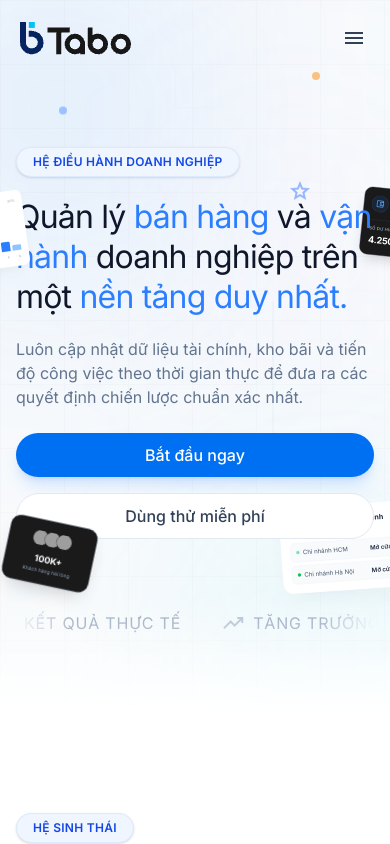
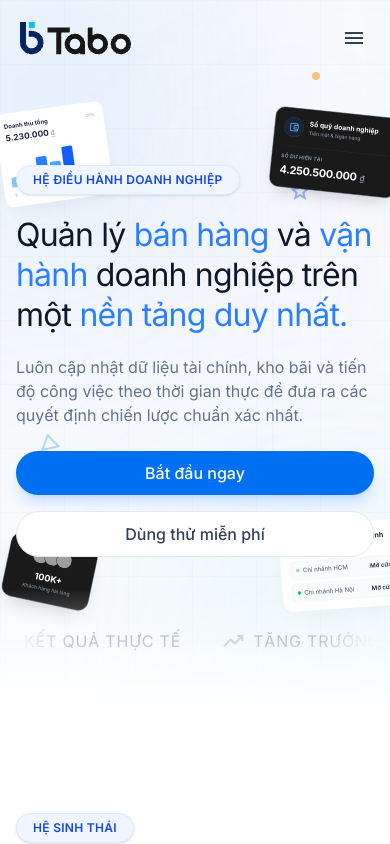
Before and after one commit to binho3399/tabo-erp-web, a React (Vite) app: page / in a window 390 px wide. Shown: the top 844 px of the page. Built offline with nearby package versions, Linux system fonts and the light colour scheme; grey boxes are pictures that could not be loaded.

Commit message:
Cập nhật dự án ngày 2026-03-21 09:27:39

```diff
--- a/src/components/home/HeroSection.tsx
+++ b/src/components/home/HeroSection.tsx
@@ -5,7 +5,7 @@ import Badge from '../common/Badge';
 
 const HeroSection: React.FC = () => {
     return (
-        <section className="relative bg-slate-50 pt-24 pb-16 lg:pt-32 lg:pb-24 overflow-hidden min-h-[85vh] lg:min-h-[80vh] flex items-center justify-center">
+        <section className="relative bg-slate-50 pt-[164px] pb-16 lg:pt-32 lg:pb-24 overflow-hidden min-h-[85vh] lg:min-h-[80vh] flex items-center justify-center">
             {/* Ambient Blurry Blobs */}
             <div className="absolute top-[-10%] left-[-10%] w-[50%] h-[50%] rounded-full bg-blue-400/20 blur-[120px] pointer-events-none mix-blend-multiply"></div>
             <div className="absolute bottom-[-10%] right-[-5%] w-[40%] h-[40%] rounded-full bg-cyan-300/20 blur-[120px] pointer-events-none mix-blend-multiply"></div>
@@ -78,7 +78,7 @@ const HeroSection: React.FC = () => {
                 </svg>
             </div>
 
-            <div className="max-w-7xl mx-auto px-4 sm:px-6 lg:px-8 relative z-10 w-full flex flex-col items-start lg:items-center mt-8 lg:mt-0">
+            <div className="max-w-7xl mx-auto px-4 sm:px-6 lg:px-8 relative z-10 w-full flex flex-col items-start lg:items-center">
 
                 {/* Centered Content */}
                 <div className="text-left lg:text-center max-w-3xl w-full flex flex-col items-start lg:items-center relative z-20">
@@ -135,7 +135,7 @@ const HeroSection: React.FC = () => {
                 {/* Floating Elements - Positioned relative to max-w-7xl for core content alignment */}
 
                 {/* 1. Doanh thu tổng (Light card) */}
-                <div className="absolute left-[-16%] lg:left-[-2%] top-[-4%] lg:top-[5%] -rotate-[8deg] bg-white p-5 rounded-[20px] shadow-[0_20px_40px_-15px_rgba(0,0,0,0.05)] w-[260px] transform transition-transform hover:scale-105 hover:-rotate-3 border border-slate-100/50 z-30 scale-[0.34] lg:scale-100 pointer-events-none lg:pointer-events-auto origin-left">
+                <div className="absolute left-[0%] lg:left-[-2%] top-[-115px] lg:top-[5%] -rotate-[8deg] bg-white p-5 rounded-[20px] shadow-[0_20px_40px_-15px_rgba(0,0,0,0.05)] w-[260px] transform transition-transform hover:scale-105 hover:-rotate-3 border border-slate-100/50 z-0 scale-[0.42] lg:scale-100 pointer-events-none lg:pointer-events-auto origin-left">
                     <div className="flex justify-between items-center mb-1">
                         <h4 className="font-bold text-slate-800 text-sm">Doanh thu tổng</h4>
                         <span className="text-[10px] text-slate-400">20%</span>
@@ -158,7 +158,7 @@ const HeroSection: React.FC = () => {
                 </div>
 
                 {/* 2. Khách hàng hài lòng (Dark card) */}
-                <div className="absolute left-[0%] lg:left-[5%] bottom-[12%] lg:bottom-[5%] rotate-12 bg-[#1A1A1A] p-5 rounded-[20px] shadow-[0_20px_40px_-15px_rgba(0,0,0,0.2)] flex flex-col items-center justify-center w-44 text-center transform transition-transform hover:scale-105 hover:rotate-6 border border-slate-800 z-30 scale-[0.5] lg:scale-100 pointer-events-none lg:pointer-events-auto origin-bottom-left">
+                <div className="absolute left-[0%] lg:left-[5%] bottom-[12%] lg:bottom-[5%] rotate-12 bg-[#1A1A1A] p-5 rounded-[20px] shadow-[0_20px_40px_-15px_rgba(0,0,0,0.2)] flex flex-col items-center justify-center w-44 text-center transform transition-transform hover:scale-105 hover:rotate-6 border border-slate-800 z-0 scale-[0.5] lg:scale-100 pointer-events-none lg:pointer-events-auto origin-bottom-left">
                     <div className="flex justify-center -space-x-2 mb-3">
                         <img src="https://i.pravatar.cc/100?img=4" alt="User" className="w-8 h-8 rounded-full border border-[#1A1A1A] object-cover" />
                         <img src="https://i.pravatar.cc/100?img=5" alt="User" className="w-8 h-8 rounded-full border border-[#1A1A1A] object-cover" />
@@ -169,7 +169,7 @@ const HeroSection: React.FC = () => {
                 </div>
 
                 {/* 3. Sổ quỹ doanh nghiệp (Dark card) */}
-                <div className="absolute right-[-20%] lg:right-[-2%] top-[-1%] lg:top-[10%] rotate-6 bg-[#1A1A1A] p-5 rounded-[20px] shadow-[0_20px_40px_-15px_rgba(0,0,0,0.2)] w-[280px] transform transition-transform hover:scale-105 hover:rotate-3 border border-slate-800 z-0 scale-[0.38] lg:scale-100 pointer-events-none lg:pointer-events-auto origin-right">
+                <div className="absolute right-[-2%] lg:right-[-2%] top-[-95px] lg:top-[10%] rotate-6 bg-[#1A1A1A] p-5 rounded-[20px] shadow-[0_20px_40px_-15px_rgba(0,0,0,0.2)] w-[280px] transform transition-transform hover:scale-105 hover:rotate-3 border border-slate-800 z-0 scale-[0.45] lg:scale-100 pointer-events-none lg:pointer-events-auto origin-right">
                     <div className="flex items-center gap-3 mb-5">
                         <div className="w-11 h-11 rounded-full border border-blue-500/30 bg-blue-500/10 flex items-center justify-center shrink-0">
                             <Icon name="account_balance_wallet" className="text-blue-400 text-[22px]" />
```
